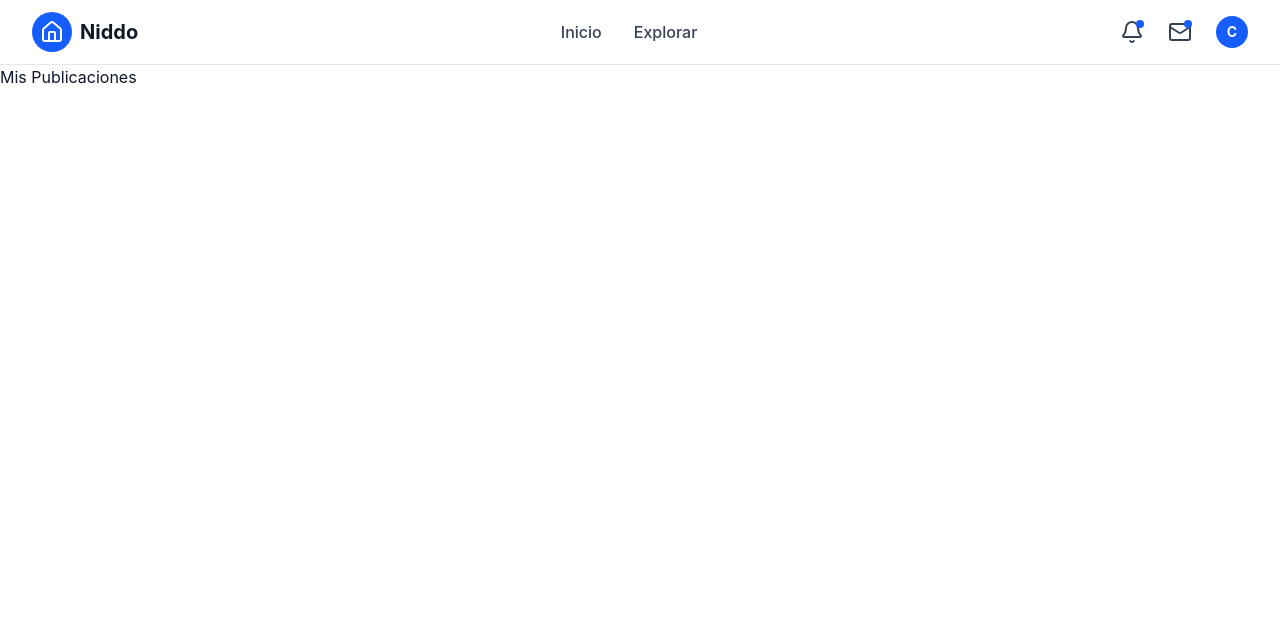
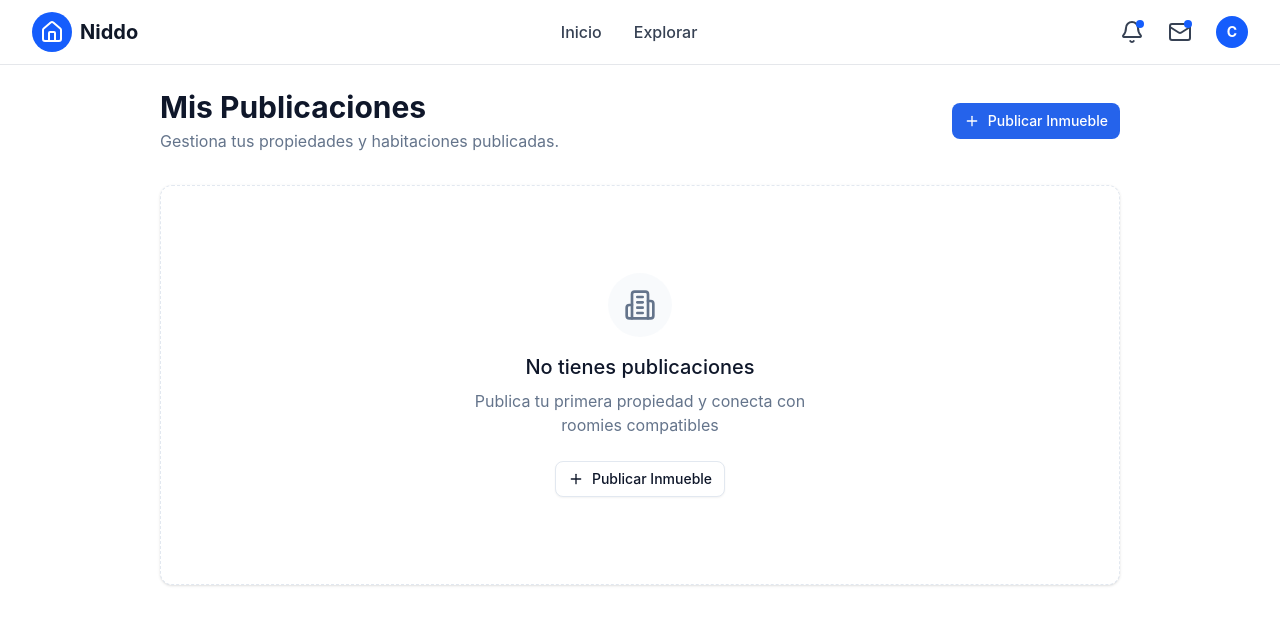
Before and after one commit to SMatey/Niddo, a Next.js app: page /mis-publicaciones in a window 1280 px wide. Shown: the top 624 px of the page. Built offline with nearby package versions, Linux system fonts and the light colour scheme.

Commit message:
feat(properties): maquetación inicial de mis publicaciones con empty state y UI button

```diff
--- a/package.json
+++ b/package.json
@@ -11,9 +11,11 @@
   },
   "dependencies": {
     "@hookform/resolvers": "^3.9.0",
+    "@radix-ui/react-slot": "^1.2.4",
     "@react-google-maps/api": "^2.20.8",
     "@supabase/ssr": "^0.5.2",
     "@supabase/supabase-js": "^2.45.4",
+    "class-variance-authority": "^0.7.1",
     "clsx": "^2.1.1",
     "lucide-react": "^0.468.0",
     "next": "^16.2.2",
--- a/src/app/(dashboard)/mis-publicaciones/page.tsx
+++ b/src/app/(dashboard)/mis-publicaciones/page.tsx
@@ -1,4 +1,51 @@
-"use client"
-export default function Page() {
-  return <div>Mis Publicaciones</div>
+import Link from 'next/link';
+import { Plus, Building2 } from 'lucide-react';
+import { Button } from '@/shared/components/ui/button';
+import { DASHBOARD_CONTENT } from '@/features/properties/constants/dashboard';
+
+export default function MisPublicacionesPage() {
+  return (
+    <main className="mx-auto w-full max-w-5xl px-4 py-6 sm:px-6 lg:px-8">
+
+      {/* Header Section */}
+      <section className="mb-8 flex flex-col gap-4 sm:flex-row sm:items-center sm:justify-between">
+        <div>
+          <h1 className="text-2xl font-bold text-foreground sm:text-3xl">
+            {DASHBOARD_CONTENT.title}
+          </h1>
+          <p className="mt-1 text-muted-foreground">
+            {DASHBOARD_CONTENT.description}
+          </p>
+        </div>
+
+        {/* Boton de Accion Principal */}
+        <Button className="gap-2 shrink-0" asChild>
+          <Link href={DASHBOARD_CONTENT.newPublicationUrl}>
+            <Plus className="h-4 w-4" aria-hidden="true" />
+            {DASHBOARD_CONTENT.buttonText}
+          </Link>
+        </Button>
+      </section>
+
+      {/* Empty State (Estado Vacio) */}
+      <section className="flex min-h-100 flex-col items-center justify-center rounded-xl border border-dashed bg-card p-12 text-center shadow-sm">
+        <div className="flex h-16 w-16 items-center justify-center rounded-full bg-muted/50 mb-4">
+          <Building2 className="h-8 w-8 text-muted-foreground" aria-hidden="true" />
+        </div>
+        <h3 className="mb-2 text-xl font-medium text-foreground">
+          {DASHBOARD_CONTENT.emptyStateText}
+        </h3>
+        <p className="mb-6 max-w-sm text-muted-foreground">
+          {DASHBOARD_CONTENT.emptyStateSubtext}
+        </p>
+        <Button variant="outline" className="gap-2" asChild>
+          <Link href={DASHBOARD_CONTENT.newPublicationUrl}>
+            <Plus className="h-4 w-4" aria-hidden="true" />
+            {DASHBOARD_CONTENT.buttonText}
+          </Link>
+        </Button>
+      </section>
+
+    </main>
+  );
 }
--- /dev/null
+++ b/src/features/properties/constants/dashboard.ts
@@ -0,0 +1,8 @@
+export const DASHBOARD_CONTENT = {
+  title: 'Mis Publicaciones',
+  description: 'Gestiona tus propiedades y habitaciones publicadas.',
+  buttonText: 'Publicar Inmueble',
+  emptyStateText: 'No tienes publicaciones',
+  emptyStateSubtext: 'Publica tu primera propiedad y conecta con roomies compatibles',
+  newPublicationUrl: '/mis-publicaciones/nueva',
+} as const;
--- a/src/features/properties/constants/property-detail.constants.ts
+++ /dev/null
@@ -1,17 +0,0 @@
-export const PROPERTY_DETAIL_LABELS = {
-    notFound: 'Propiedad no encontrada',
-    noImages: 'Sin imágenes',
-    bedroom: 'hab',
-    bathroom: 'baños',
-    squareMeter: 'm²',
-    paymentDay: 'Fecha pago: día 1',
-    details: 'Detalles',
-    price: 'Precio',
-    contact: 'Contactar',
-    host: 'Anfitrión',
-    memberSince: 'Miembro desde',
-    seeHostProfile: 'Ver perfil del anfitrión',
-    location: 'Ubicación',
-    amenities: 'Amenidades',
-    houseRules: 'Reglas del lugar',
-} as const
--- a/src/shared/components/ui/button.tsx
+++ b/src/shared/components/ui/button.tsx
@@ -1 +1,58 @@
-// UI components - ready to implement
+import * as React from "react"
+import { Slot } from "@radix-ui/react-slot"
+import { cva, type VariantProps } from "class-variance-authority"
+
+import { cn } from "@/lib/utils"
+
+const buttonVariants = cva(
+  "inline-flex items-center justify-center gap-2 whitespace-nowrap rounded-md text-sm font-medium transition-all disabled:pointer-events-none disabled:opacity-50 [&_svg]:pointer-events-none [&_svg:not([class*='size-'])]:size-4 shrink-0 [&_svg]:shrink-0 outline-none focus-visible:border-ring focus-visible:ring-ring/50 focus-visible:ring-[3px] aria-invalid:ring-destructive/20 dark:aria-invalid:ring-destructive/40 aria-invalid:border-destructive",
+  {
+    variants: {
+      variant: {
+        default: "bg-primary text-primary-foreground hover:bg-primary/90",
+        destructive:
+          "bg-destructive text-white hover:bg-destructive/90 focus-visible:ring-destructive/20 dark:focus-visible:ring-destructive/40 dark:bg-destructive/60",
+        outline:
+          "border bg-background shadow-xs hover:bg-accent hover:text-accent-foreground dark:bg-input/30 dark:border-input dark:hover:bg-input/50",
+        secondary:
+          "bg-secondary text-secondary-foreground hover:bg-secondary/80",
+        ghost: "hover:bg-accent hover:text-accent-foreground dark:hover:bg-accent/50",
+        link: "text-primary underline-offset-4 hover:underline",
+      },
+      size: {
+        default: "h-9 px-4 py-2 has-[>svg]:px-3",
+        sm: "h-8 rounded-md gap-1.5 px-3 has-[>svg]:px-2.5",
+        lg: "h-10 rounded-md px-6 has-[>svg]:px-4",
+        icon: "size-9",
+        "icon-sm": "size-8",
+        "icon-lg": "size-10",
+      },
+    },
+    defaultVariants: {
+      variant: "default",
+      size: "default",
+    },
+  }
+)
+
+export interface ButtonProps
+  extends React.ButtonHTMLAttributes<HTMLButtonElement>,
+    VariantProps<typeof buttonVariants> {
+  asChild?: boolean
+}
+
+const Button = React.forwardRef<HTMLButtonElement, ButtonProps>(
+  ({ className, variant, size, asChild = false, ...props }, ref) => {
+    const Comp = asChild ? Slot : "button"
+    return (
+      <Comp
+        className={cn(buttonVariants({ variant, size, className }))}
+        ref={ref}
+        {...props}
+      />
+    )
+  }
+)
+Button.displayName = "Button"
+
+export { Button, buttonVariants }
```
Also changed, not shown: 1 other file (tests, documents, lock files or other folders).
